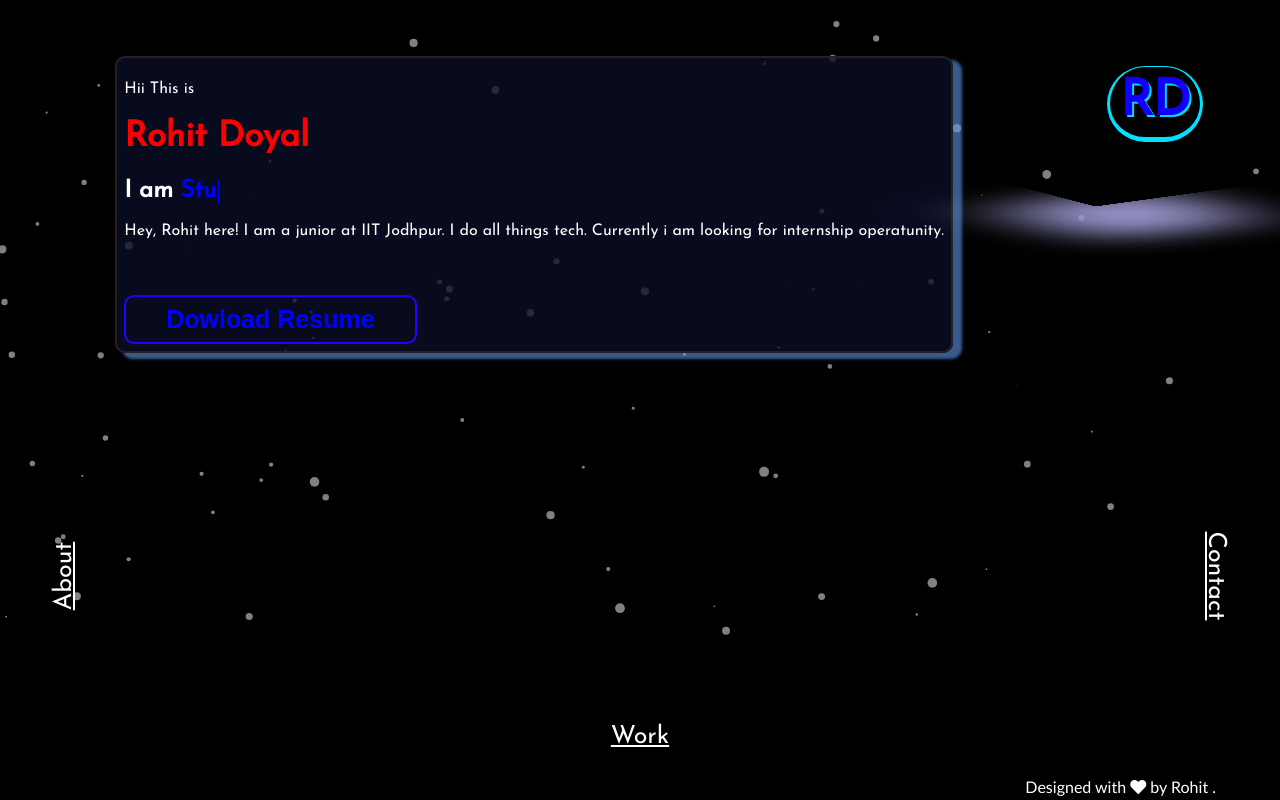
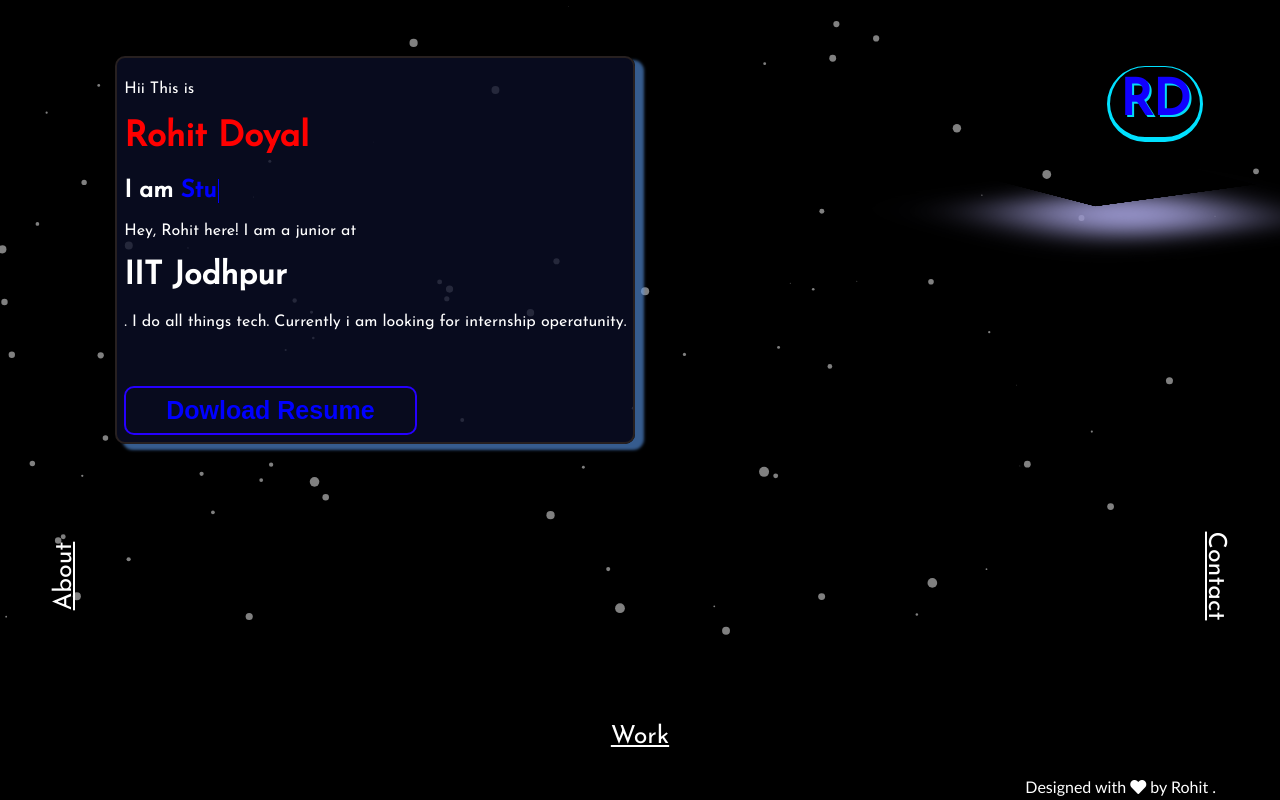
Before and after one commit to Rohitdoyal/RohitDoyal.github.io, a plain HTML site: page index.html in a window 1280 px wide. Drawn offline with Linux system fonts and the light colour scheme; a web font is replaced by a local one.

Commit message:
iit jodhpur

```diff
--- a/index.html
+++ b/index.html
@@ -41,7 +41,7 @@
             </p>
 
             <p class="about">
-                Hey, Rohit here! I am a junior at IIT Jodhpur. I do all things tech. Currently i am looking for
+                Hey, Rohit here! I am a junior at <h1 style="text-size = 14px">IIT Jodhpur</h1>. I do all things tech. Currently i am looking for
                 internship operatunity.</p>
 
 
```
